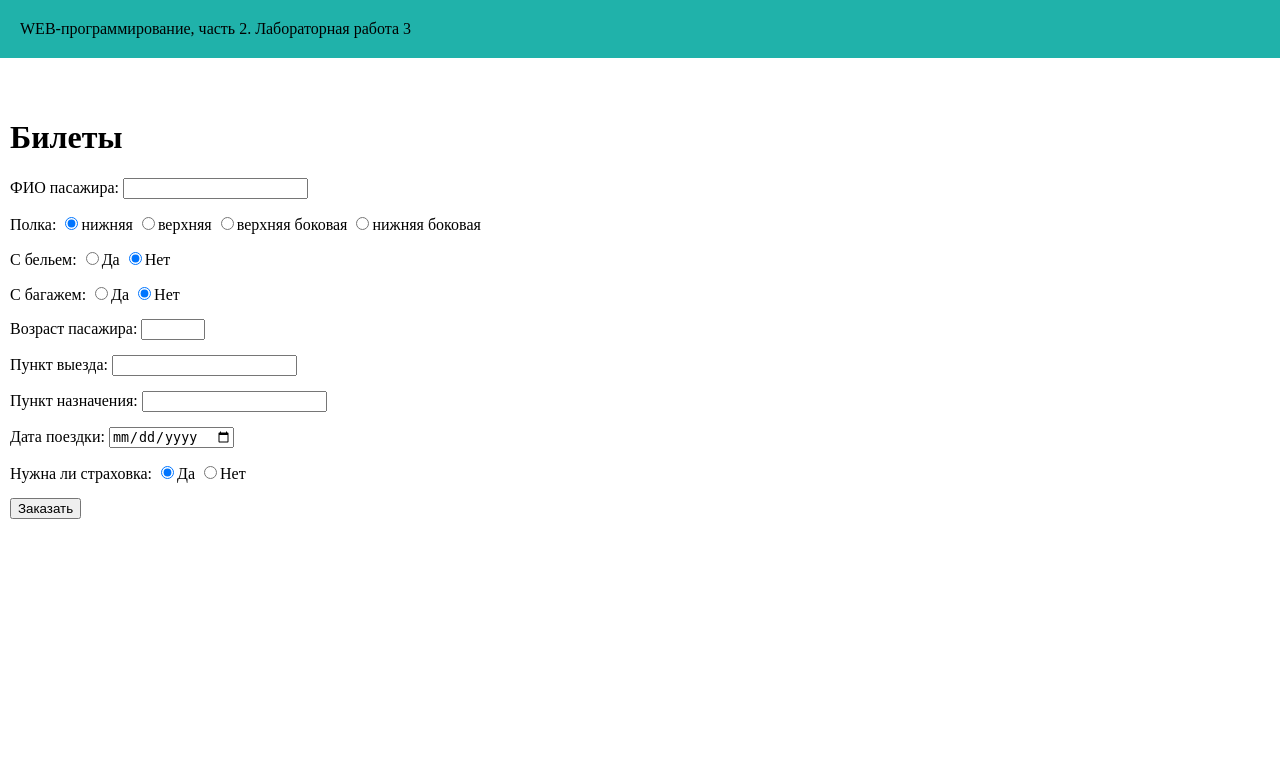
After one commit to DanyaKononov/web-programming-labs-2, a Flask app: page /lab3/ticket in a window 1280 px wide. The commit adds this page. Shown: the top 759 px of the page. Run offline with Flask 3, Linux system fonts and the light colour scheme.

Commit message:
Билет и куки

```diff
--- a/lab3.py
+++ b/lab3.py
@@ -84,3 +84,41 @@ def settings():
     fontsize = request.cookies.get('fontsize')
     resp = make_response(render_template('lab3/settings.html', color=color, backgroundcolor=backgroundcolor, fontsize=fontsize))
     return resp
+
+
+@lab3.route('/lab3/ticket')
+def ticket():
+    return render_template('lab3/ticket.html')
+
+
+@lab3.route('/lab3/TicketPay')
+def pay_ticket():
+    price_ticket = 0
+    years = request.args.get('years')
+    if int(years) > 18:
+        price_ticket = 1500
+        bilet = 'Взрослый'
+    else:
+        price_ticket = 750
+        bilet = 'Детский'
+
+    if request.args.get('shelf') == 'нижняя' or request.args.get('shelf') == 'нижняя боковая':
+        price_ticket += 200
+
+    if request.args.get('withunderwear') == 'Да':
+        price_ticket += 150
+
+    if request.args.get('withbag') == 'Да':
+        price_ticket += 250
+    if request.args.get('withinsurance') == 'Да':
+        price_ticket += 300
+    return render_template('/lab3/TicketPay.html',price_ticket = price_ticket, bilet = bilet )
+
+
+@lab3.route('/lab3/delete_new')
+def delete_n():
+    resp = make_response(redirect('/lab3/'))
+    resp.delete_cookie('fontsize')
+    resp.delete_cookie('backgroundcolor')
+    resp.delete_cookie('color')
+    return resp
--- a/templates/lab3/lab3.html
+++ b/templates/lab3/lab3.html
@@ -24,5 +24,11 @@
 				<li>
 					<a href="/lab3/settings">Настройки цвета</a>
 				</li>
+				<li>
+					<a href="/lab3/ticket">Тикет</a>
+				</li>
+				<li>
+					<a href="/lab3/delete_new">Удалить куки</a>
+				</li>
     </ol>
 {% endblock %}
--- /dev/null
+++ b/templates/lab3/ticket.html
@@ -0,0 +1,54 @@
+{% extends "base.html" %}
+{%block lab%}Лабораторная работа 3{%endblock%}
+
+
+{%block main%}
+    <h1>Билеты</h1>
+    <form action="/lab3/TicketPay">
+        <div style="margin-bottom: 15px;">
+            <label>ФИО пасажира:</label>
+            <input type="text" name="FIO" required>
+        </div>
+        <div style="margin-bottom: 15px;">
+            <label>Полка:</label>
+            <input type="radio" name="shelf" value="нижняя" checked>нижняя
+            <input type="radio" name="shelf" value="верхняя">верхняя
+            <input type="radio" name="shelf" value="верхняя боковая">верхняя боковая
+            <input type="radio" name="shelf" value="нижняя боковая">нижняя боковая
+        </div>
+        <div style="margin-bottom: 15px;">
+            <label>С бельем:</label>
+            <input type="radio" name="withunderwear" value="Да">Да
+            <input type="radio" name="withunderwear"  value="Нет" checked>Нет
+        </div>
+        <div style="margin-bottom: 15px;">
+            <label>С багажем:</label>
+            <input type="radio" name="withbag" value="Да">Да
+            <input type="radio" name="withbag" checked value="Нет">Нет
+        </div>
+        <div style="margin-bottom: 15px;">
+            <label>Возраст пасажира:</label>
+            <input type="number" name="years" required min="1" max="120">
+        </div>
+        <div style="margin-bottom: 15px;">
+            <label>Пункт выезда:</label>
+            <input type="text" name="Punkt1" required>
+        </div>
+        <div style="margin-bottom: 15px;">
+            <label>Пункт назначения:</label>
+            <input type="text" name="Punkt2" required>
+        </div style="margin-bottom: 15px;">
+        <div style="margin-bottom: 15px;">
+            <label>Дата поездки:</label>
+            <input type="date" name="Punkt2" required>
+        </div>
+        <div style="margin-bottom: 15px;">
+            <label>Нужна ли страховка:</label>
+            <input type="radio" name="withinsurance"checked value="Да">Да
+            <input type="radio" name="withinsurance" value="Нет">Нет
+        </div>
+        <div style="margin-bottom: 15px;">
+            <button type="submit">Заказать</button>
+        </div>
+    </form>
+{%endblock%}
```
Also changed, not shown: templates/lab3/TicketPay.html (added, +8 -0 lines).
